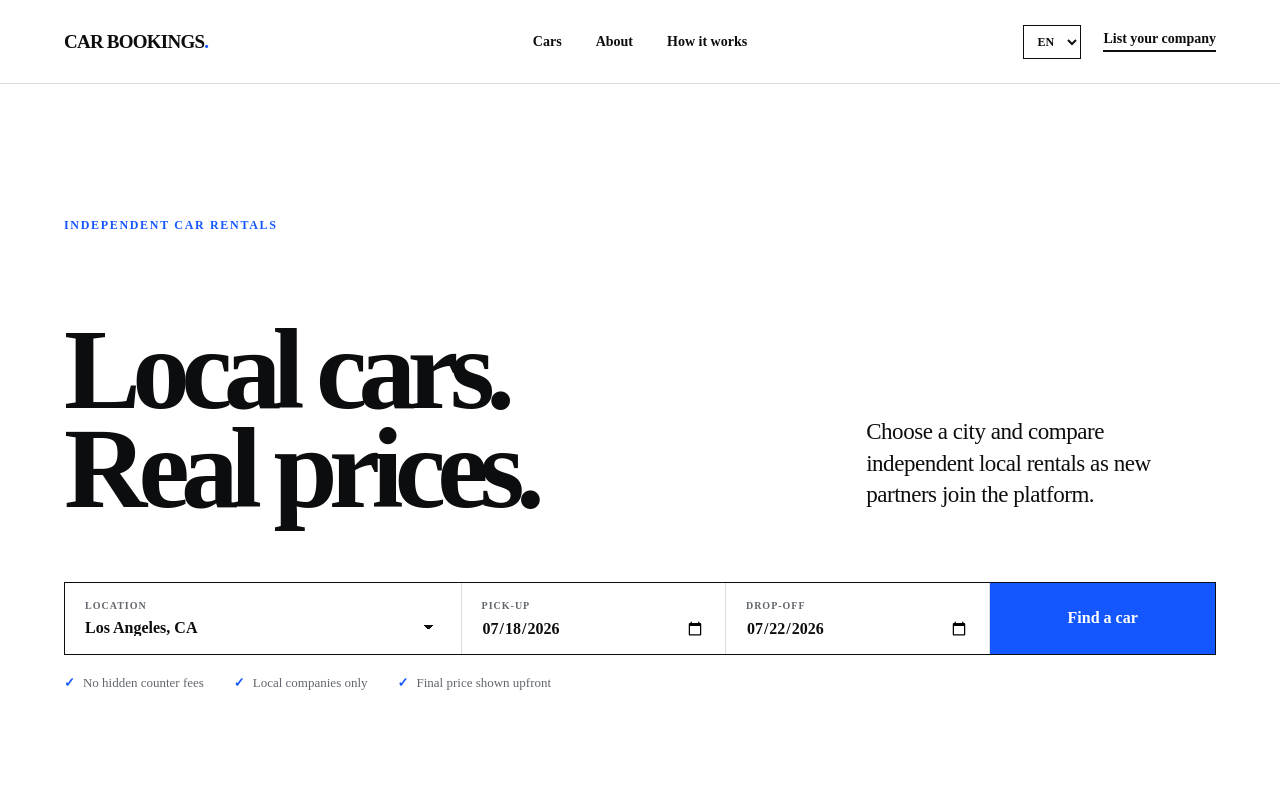
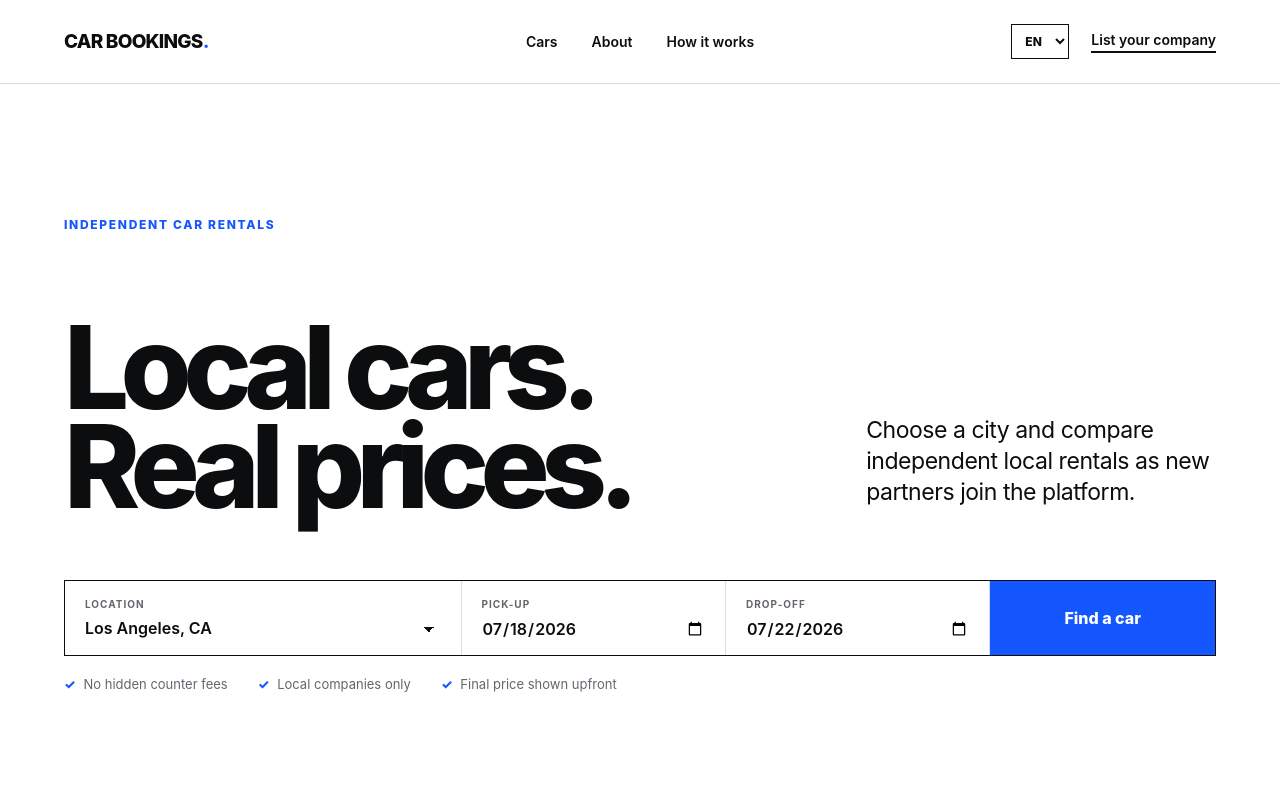
Before and after one commit to thevanrental/car-bookings, a React (Vite) app: page / in a window 1280 px wide. Shown: the top 800 px of the page. Built offline with nearby package versions, Linux system fonts and the light colour scheme.

Commit message:
Fix broken font fallback with clean system typography

```diff
--- a/src/styles.css
+++ b/src/styles.css
@@ -9,7 +9,7 @@
 
 * { box-sizing: border-box; }
 html { scroll-behavior: smooth; }
-body { margin: 0; background: var(--paper); color: var(--ink); font-family: var(--font-geist-sans), Arial, Helvetica, sans-serif; }
+body { margin: 0; background: var(--paper); color: var(--ink); font-family: Inter, -apple-system, BlinkMacSystemFont, "Helvetica Neue", "Segoe UI", Arial, sans-serif; }
 body.modal-open { overflow: hidden; }
 img { display: block; max-width: 100%; }
 a { color: inherit; text-decoration: none; }
```
